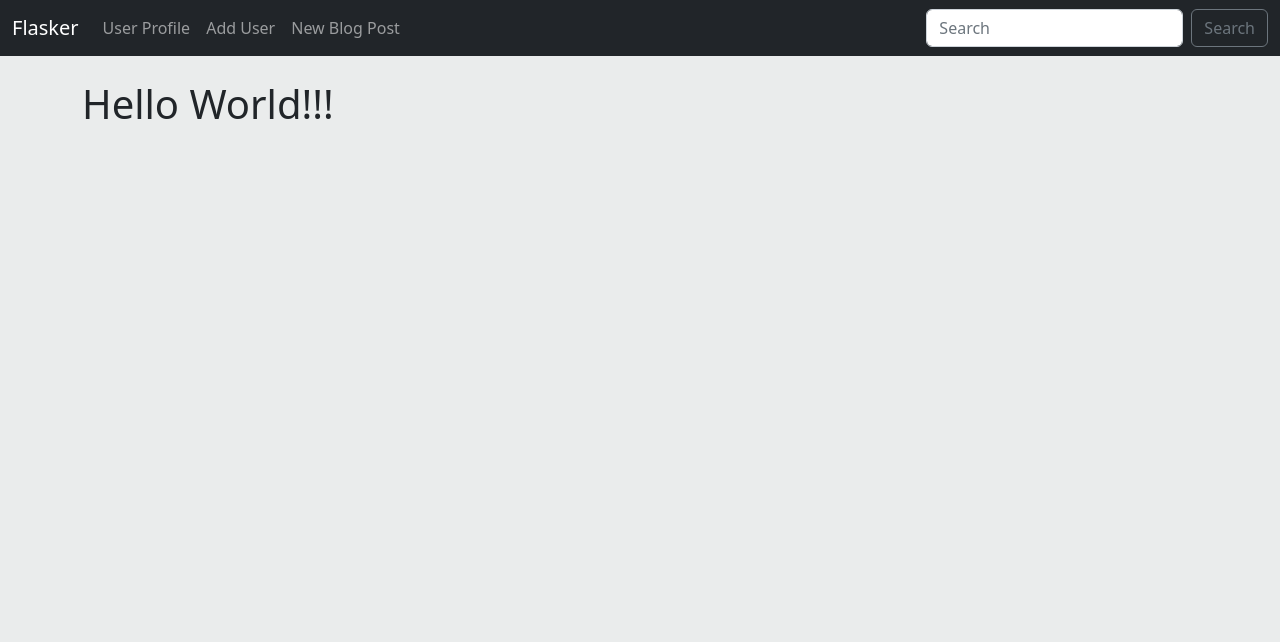
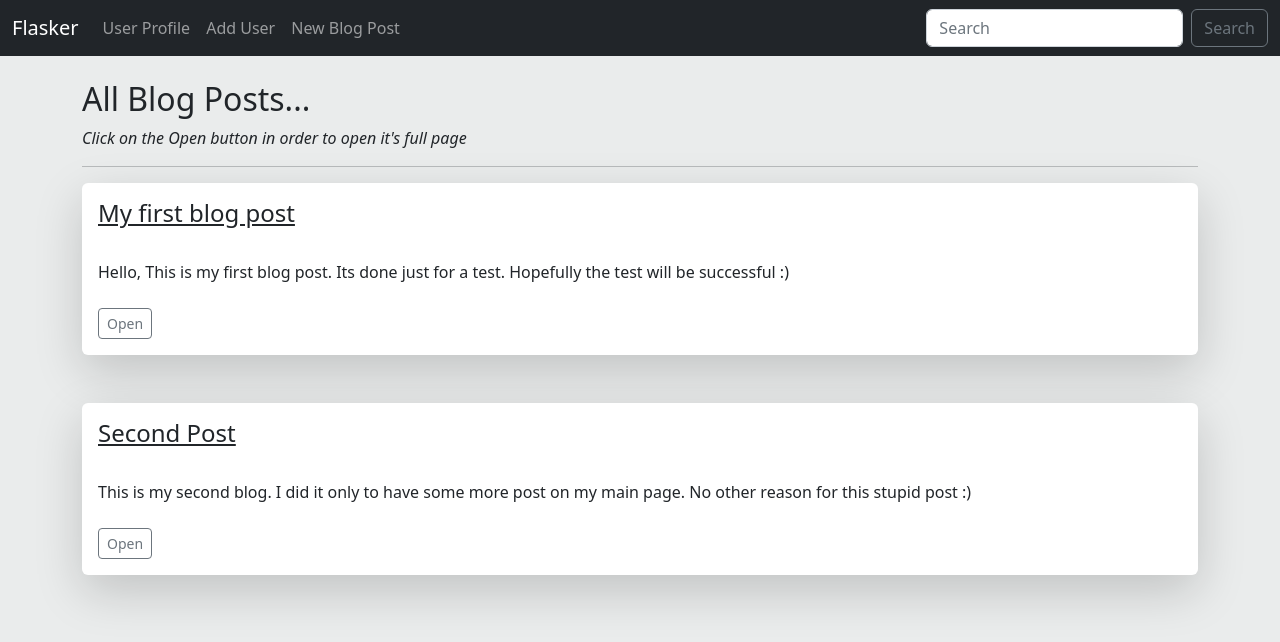
Before and after one commit to KrzyRud/Flask_Codemy, a Flask app: page / in a window 1280 px wide. Shown: the top 642 px of the page. Run offline with Flask 2, Linux system fonts and the light colour scheme; data comes from the database, SQL or seed files in the repository; both versions use the stored data as it was after the commit.

Commit message:
Create the Home page and individual blog post page

```diff
--- a/app.py
+++ b/app.py
@@ -95,10 +95,21 @@ class PostForm(FlaskForm):
     slug = StringField("Slug", validators=[DataRequired()])
     submit = SubmitField("Submit")
 
-# Main route
+# Main route, showing all the blog's posts
 @app.route('/')
 def index():
-    return render_template('index.html')
+    # Grabbing all the posts from the database, orderes by post date
+    posts = Post.query.order_by(Post.date_posted)
+
+    return render_template('index.html', posts=posts)
+
+# A route shownig the individual post page
+@app.route('//<int:id>')
+def post(id):
+
+    post = Post.query.get_or_404(id)
+
+    return render_template('post.html', post=post)
 
 # Added user page
 @app.route('/user', methods=["POST", "GET"])
--- a/templates/index.html
+++ b/templates/index.html
@@ -1,9 +1,26 @@
 {% extends 'base.html' %}
 
 {% block title %}
-    - Home
+    - All Blog Posts
 {% endblock %}
 
 {% block body %}
-<h1>Hello World!!!</h1>
+
+<h2>All Blog Posts...</h2>
+<i>Click on the Open button in order to open it's full page</i>
+<br>
+<hr>
+{% for post in posts %}
+    <div class="shadow-lg p-3 mb-5 bg-body rounded">
+        <u><h4>{{ post.title }}</h4></u>
+        <br>
+        {{ post.content }}
+        <br>
+        <br>
+        <a href="{{ url_for('post', id=post.id) }}">
+            <button type="button" class="btn btn-outline-secondary btn-sm">Open</button>
+        </a>
+    </div>
+    {% endfor %}
+
 {% endblock %}
```
Also changed, not shown: templates/post.html (added, +24 -0 lines), users.db.
